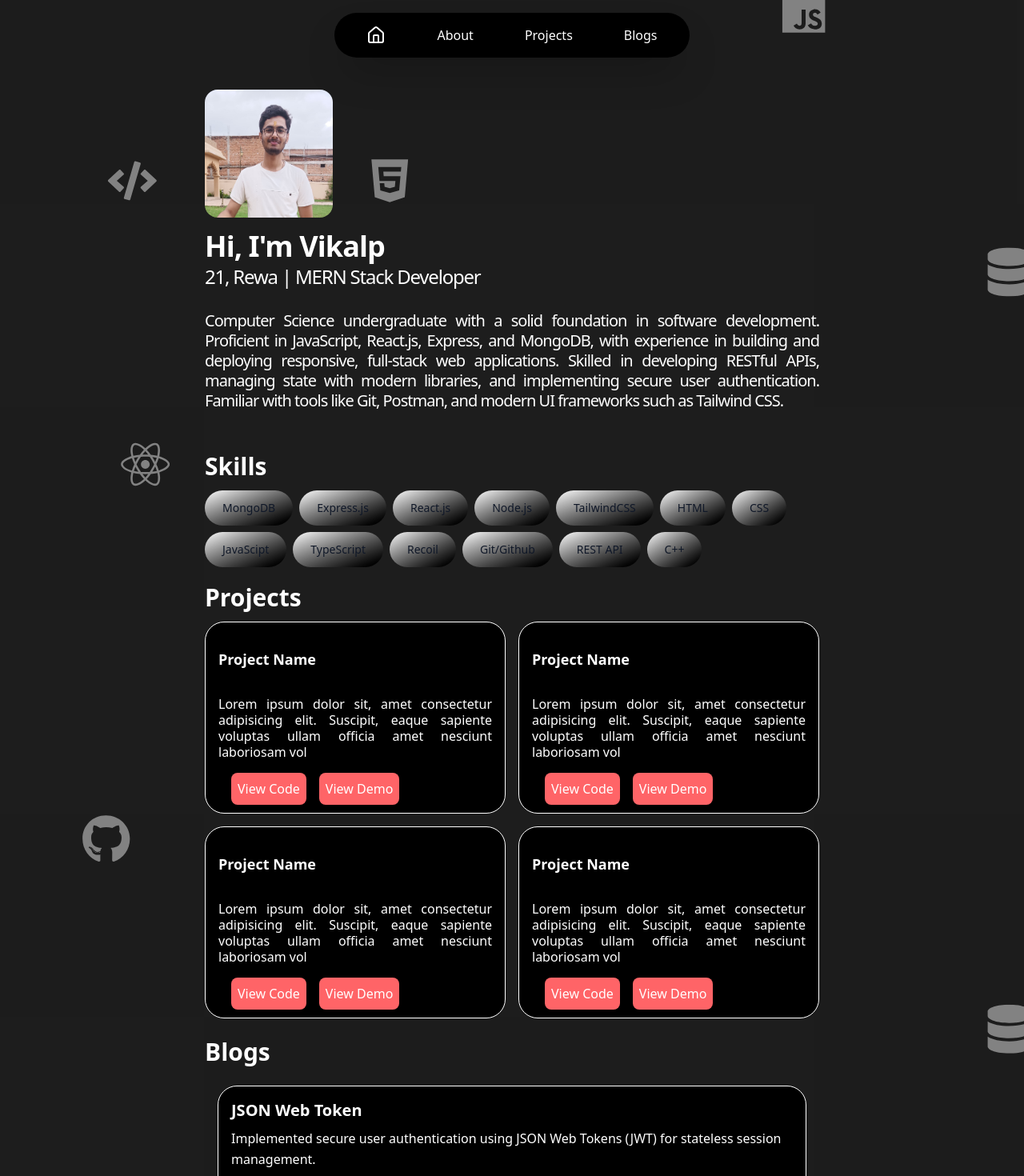
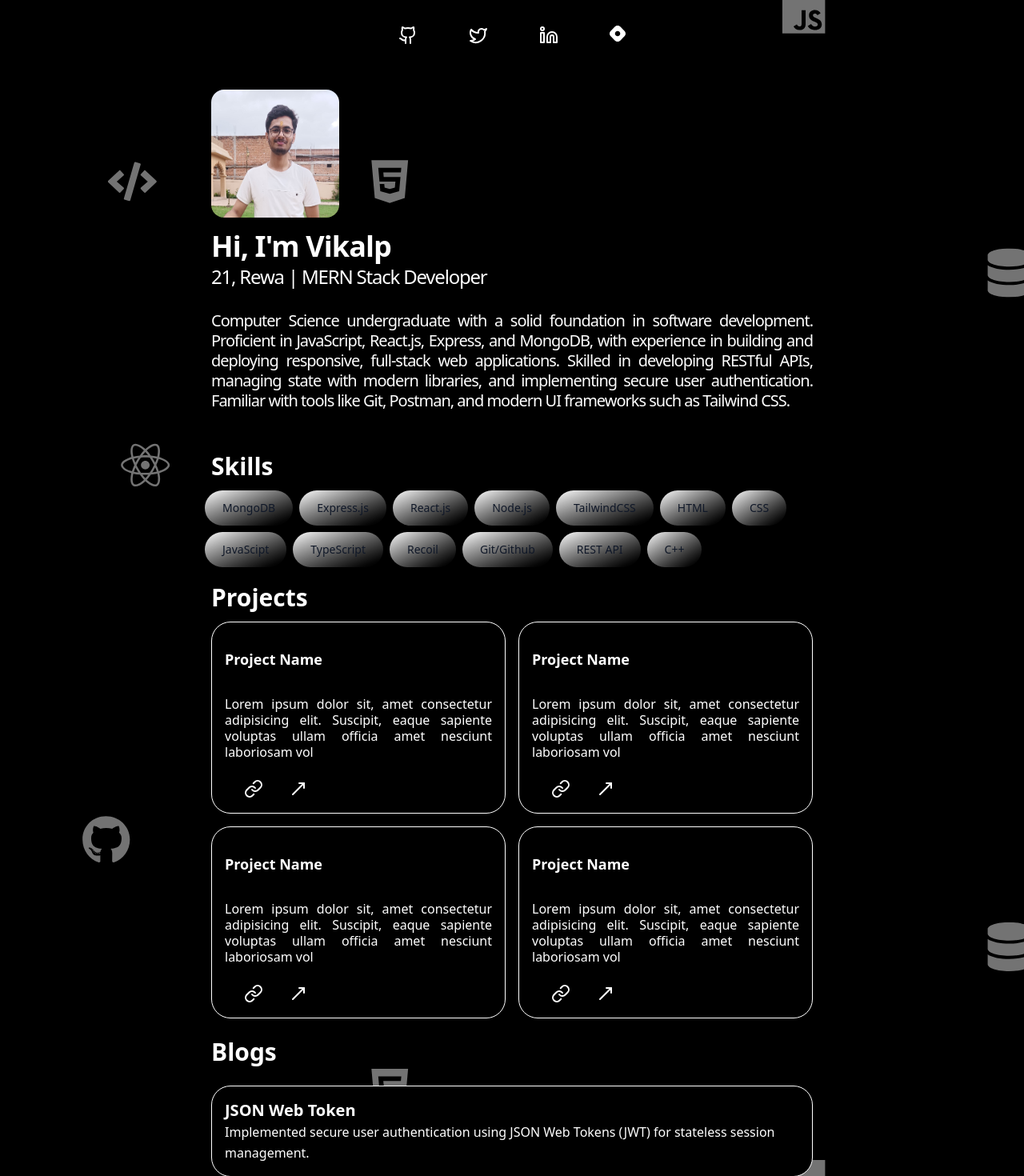
Before and after one commit to vikalpis/Portfolio, a React (Vite) app: page / in a window 1280 px wide. Shown: the top 1470 px of the page at 80% size. Built offline with nearby package versions, Linux system fonts and the light colour scheme.

Commit message:
updated every component

```diff
--- a/src/components/Blog.jsx
+++ b/src/components/Blog.jsx
@@ -2,22 +2,22 @@ export default function Blog() {
     return (
       <>
         <div className=" my-6">
-          <h1 className="text-2xl sm:text-3xl font-bold text-white">Blogs</h1>
+          <h1 className="text-2xl sm:text-3xl font-bold text-white px-2">Blogs</h1>
         </div>
 
-        <div className="grid grid-cols-1 sm:grid-cols-1 lg:grid-cols-1 gap-6 px-4 text-white bg-transparent">
-          <div className="border bg-black w-full min-h-40 rounded-3xl p-4  hover:scale-105 transition-transform duration-300">
-            <h2 className="text-lg sm:text-xl font-bold mb-2">JSON Web Token</h2>
-            <p className="text-sm sm:text-base leading-relaxed">
+        <div className="grid grid-cols-1 sm:grid-cols-1 lg:grid-cols-1 gap-6 px-2 text-white bg-transparent">
+          <div className="border bg-black w-full min-h-20 rounded-3xl p-4  hover:scale-105 transition-transform duration-300">
+            <a href="https://jwts.hashnode.dev/jwts-json-web-tokens" className="text-lg sm:text-xl font-bold mb-2">JSON Web Token</a> <br />
+            <a href="https://jwts.hashnode.dev/jwts-json-web-tokens" className="text-sm sm:text-base leading-relaxed">
               Implemented secure user authentication using JSON Web Tokens (JWT) for stateless session management.
-            </p>
+            </a>
           </div>
 
-          <div className="bg-black border w-full min-h-40 rounded-3xl p-4  hover:scale-105 transition-transform duration-300">
-            <h2 className="text-lg sm:text-xl font-bold mb-2">Salting Passwords in Backend Authentication</h2>
-            <p className="text-sm sm:text-base leading-relaxed">
+          <div className="bg-black border w-full min-h-20 rounded-3xl p-6  hover:scale-105 transition-transform duration-300">
+            <a href="https://salting-in-passwords.hashnode.dev/salting-passwords-in-backend-authentication" className="text-lg sm:text-xl font-bold mb-2">Salting Passwords in Backend Authentication</a><br />
+            <a href="https://salting-in-passwords.hashnode.dev/salting-passwords-in-backend-authentication" className="text-sm sm:text-base leading-relaxed">
               Integrated password salting and hashing to enhance security in backend authentication.
-            </p>
+            </a>
           </div>
         </div>
       </>
--- a/src/components/Breathing.jsx
+++ b/src/components/Breathing.jsx
@@ -9,7 +9,7 @@ export default function BreathingBackground() {
       className="absolute inset-0 z-0"
       animate={{
         scale: [1, 1.03, 1],
-        opacity: [0.7, 1, 0.7],
+        opacity: [1, 1, 1],
       }}
       transition={{
         duration: 8,
--- a/src/components/Hero.jsx
+++ b/src/components/Hero.jsx
@@ -2,7 +2,7 @@ import pic from '../assets/pic1.jpg';
 
 export default function Hero() {
   return (<div>
-    <div className='bg-transparent w-full flex align-center text-white'>
+    <div className='bg-transparent w-full flex align-center text-white px-2'>
 
         <div className="flex flex-col py-10">
       <img
--- a/src/components/Navbar.jsx
+++ b/src/components/Navbar.jsx
@@ -1,8 +1,12 @@
 import { useEffect, useState } from "react";
-import { Home, HomeIcon } from "lucide-react";
+import { GithubIcon, LinkedinIcon, Twitter } from "lucide-react";
+import { FaHashnode, FaTwitter } from "react-icons/fa6";
+import { motion } from "framer-motion";
 
 export default function Navbar() {
   const [showNavbar, setShowNavbar] = useState(false);
+  const [hoveredIconIndex, setHoveredIconIndex] = useState(null);
+  const [isNavbarHovered, setIsNavbarHovered] = useState(false);
 
   useEffect(() => {
     if (window.innerWidth >= 640) {
@@ -10,22 +14,65 @@ export default function Navbar() {
     }
   }, []);
 
+  const icons = [
+    <GithubIcon key="github" onClick={()=>{
+      window.open("https://github.com/vikalpis")
+    }} />,
+    <Twitter key="twitter" onClick={()=>{
+      window.open("https://x.com/AnonDev_")
+    }} />,
+    <LinkedinIcon key="linkedin" onClick={()=>{
+      window.open("https://www.linkedin.com/in/vikalp-pandey-303bb0276/")
+    }}/>,
+    <FaHashnode className="text-xl" key="hashnode" onClick={()=>{
+      window.open("https://hashnode.com/@vikalp004")
+    }}/>,
+  ];
+
   return (
     <div className="hidden sm:flex justify-center mt-4">
-      <div
-        className={`
-          transition-all duration-700 ease-in-out transform
-          ${showNavbar ? "translate-y-0 opacity-100" : "-translate-y-20 opacity-0"}
-          rounded-full bg-black text-white px-10 py-4 flex gap-16 shadow-2xl
-        `}
+      <motion.div
+        initial={{ y: -80, opacity: 0 }}
+        animate={showNavbar ? { y: 0, opacity: 1 } : {}}
+        transition={{ type: "spring", stiffness: 120, damping: 12 }}
+        whileHover={{ scale: 1.05 }}
+        onHoverStart={() => setIsNavbarHovered(true)}
+        onHoverEnd={() => {
+          setIsNavbarHovered(false);
+          setHoveredIconIndex(null);
+        }}
+        className="rounded-full bg-black text-white px-10 py-4 flex gap-16 shadow-2xl"
       >
-
-        <div className="transition-transform duration-300 hover:scale-150 cursor-pointer"><HomeIcon/></div>
-        <div className="transition-transform duration-300 hover:scale-110 cursor-pointer">About</div>
-        <div className="transition-transform duration-300 hover:scale-110 cursor-pointer">Projects</div>
-        <div className="transition-transform duration-300 hover:scale-110 cursor-pointer">Blogs</div>
-
-      </div>
+        {icons.map((icon, index) => (
+          <motion.div
+            key={index}
+            onHoverStart={() => setHoveredIconIndex(index)}
+            onHoverEnd={() => setHoveredIconIndex(null)}
+            animate={{
+              scale:
+                hoveredIconIndex === null
+                  ? 1
+                  : hoveredIconIndex === index
+                  ? 1.4
+                  : 0.85,
+              filter:
+                hoveredIconIndex === null
+                  ? "blur(0px)"
+                  : hoveredIconIndex === index
+                  ? "blur(0px)"
+                  : "blur(0.5px)",
+            }}
+            transition={{
+              type: "spring",
+              stiffness: 300,
+              damping: 12,
+            }}
+            className="cursor-pointer"
+          >
+            {icon}
+          </motion.div>
+        ))}
+      </motion.div>
     </div>
   );
 }
--- a/src/components/Project.jsx
+++ b/src/components/Project.jsx
@@ -1,14 +1,21 @@
+import { useEffect, useState } from "react"
+import {  Link, MoveUpRight } from "lucide-react";
+
 
 export default function Project(){
+  const [visible, setVisible] = useState(false);
 
+  useEffect(()=>{
+    setTimeout(() => setVisible(true), 500);
+  },[])
     return (
         <>
-        <div className="font-bold text-3xl leading-loose bg-transparent text-white">Projects</div>
+        <div className="font-bold text-3xl leading-loose bg-transparent text-white px-2">Projects</div>
 
-        <div className="grid grid-cols-1 sm:grid-cols-2 gap-4 text-white bg-transparent">
+        <div className={`grid grid-cols-1 sm:grid-cols-2 gap-4 text-white bg-transparent px-2 `}>
 
  {/*1st */}
-  <div className="transition-all duration-500 hover:scale-105 cursor-pointer w-full bg-black border rounded-3xl">
+  <div className={`transition-all duration-500 hover:scale-105 cursor-pointer w-full bg-black border rounded-3xl ${visible ? "opacity-100 translate-y-0" : "opacity-0 translate-y-10"}`}>
     <p className="font-bold text-lg p-4 pt-8 ">
       Project Name
     </p>
@@ -19,13 +26,13 @@ export default function Project(){
 
     {/* Button container with spacing and responsive left margin */}
     <div className="flex gap-4 ml-4 sm:ml-4 md:ml-8 mb-2.5 ">
-      <button className="bg-red-400 rounded-lg p-2">View Code</button>
-      <button className="bg-red-400 rounded-lg p-2">View Demo</button>
+      <button className="transition-all duration-500 hover:scale-x-125 rounded-lg p-2 bg-transparent"><Link/></button>
+      <button className="transition-all duration-500 hover:scale-x-125 rounded-lg p-2 bg-transparent"><MoveUpRight/></button>
     </div>
   </div>
  {/*2nd */}
-  <div className="transition-all duration-500 hover:scale-105 cursor-pointer w-full  bg-black border rounded-3xl">
-    <p className="font-bold text-lg p-4 pt-8 ">
+ <div className={`transition-all duration-500 hover:scale-105 cursor-pointer w-full bg-black border rounded-3xl ${visible ? "opacity-100 translate-y-0" : "opacity-0 translate-y-10"}`}>
+ <p className="font-bold text-lg p-4 pt-8 ">
       Project Name
     </p>
 
@@ -35,14 +42,14 @@ export default function Project(){
 
     {/* Button container with spacing and responsive left margin */}
     <div className="flex gap-4 ml-4 sm:ml-4 md:ml-8 mb-2.5">
-      <button className="bg-red-400 rounded-lg p-2">View Code</button>
-      <button className="bg-red-400 rounded-lg p-2">View Demo</button>
+    <button className="transition-all duration-500 hover:scale-x-125 rounded-lg p-2 bg-transparent"><Link/></button>
+    <button className="transition-all duration-500 hover:scale-x-125 rounded-lg p-2 bg-transparent"><MoveUpRight/></button>
     </div>
   </div>
 
 {/*3rd */}
-  <div className="transition-all duration-500 hover:scale-105 cursor-pointer w-full bg-black border rounded-3xl">
-    <p className="font-bold text-lg p-4 pt-8 ">
+<div className={`transition-all duration-500 hover:scale-105 cursor-pointer w-full bg-black border rounded-3xl ${visible ? "opacity-100 translate-y-0" : "opacity-0 translate-y-10"}`}>
+  <p className="font-bold text-lg p-4 pt-8 ">
       Project Name
     </p>
 
@@ -52,14 +59,14 @@ export default function Project(){
 
     {/* Button container with spacing and responsive left margin */}
     <div className="flex gap-4 ml-4 sm:ml-4 md:ml-8 mb-2.5">
-      <button className="bg-red-400 rounded-lg p-2">View Code</button>
-      <button className="bg-red-400 rounded-lg p-2">View Demo</button>
+    <button className="transition-all duration-500 hover:scale-x-125 rounded-lg p-2 bg-transparent"><Link/></button>
+    <button className="transition-all duration-500 hover:scale-x-125 rounded-lg p-2 bg-transparent"><MoveUpRight/></button>
     </div>
   </div>
 
 {/*4th */}
-  <div className="transition-all duration-500 hover:scale-105 cursor-pointer w-full bg-black border  rounded-3xl">
-    <p className="font-bold text-lg p-4 pt-8 ">
+<div className={`transition-all duration-500 hover:scale-105 cursor-pointer w-full bg-black border rounded-3xl ${visible ? "opacity-100 translate-y-0" : "opacity-0 translate-y-10"}`}>
+  <p className="font-bold text-lg p-4 pt-8 ">
       Project Name
     </p>
 
@@ -69,8 +76,8 @@ export default function Project(){
 
     {/* Button container with spacing and responsive left margin */}
     <div className="flex gap-4 ml-4 sm:ml-4 md:ml-8 mb-2">
-      <button className="bg-red-400 rounded-lg p-2">View Code</button>
-      <button className="bg-red-400 rounded-lg p-2">View Demo</button>
+    <button className="transition-all duration-500 hover:scale-x-125 rounded-lg p-2 bg-transparent "><Link/></button>
+    <button className="transition-all duration-500 hover:scale-x-125 rounded-lg p-2 bg-transparent"><MoveUpRight/></button>
     </div>
   </div>
 </div>
--- a/src/components/Skills.jsx
+++ b/src/components/Skills.jsx
@@ -4,7 +4,7 @@ export default function Skills(){
 
     return(
         <>
-        <div className="font-bold text-3xl text-white bg-transparent leading-loose ">Skills</div>
+        <div className="font-bold text-3xl text-white bg-transparent leading-loose px-2 ">Skills</div>
 
         <div className="gap-6 bg-transparent ">
 
```
Also changed, not shown: src/components/Footer.jsx (+12 -4 lines).
